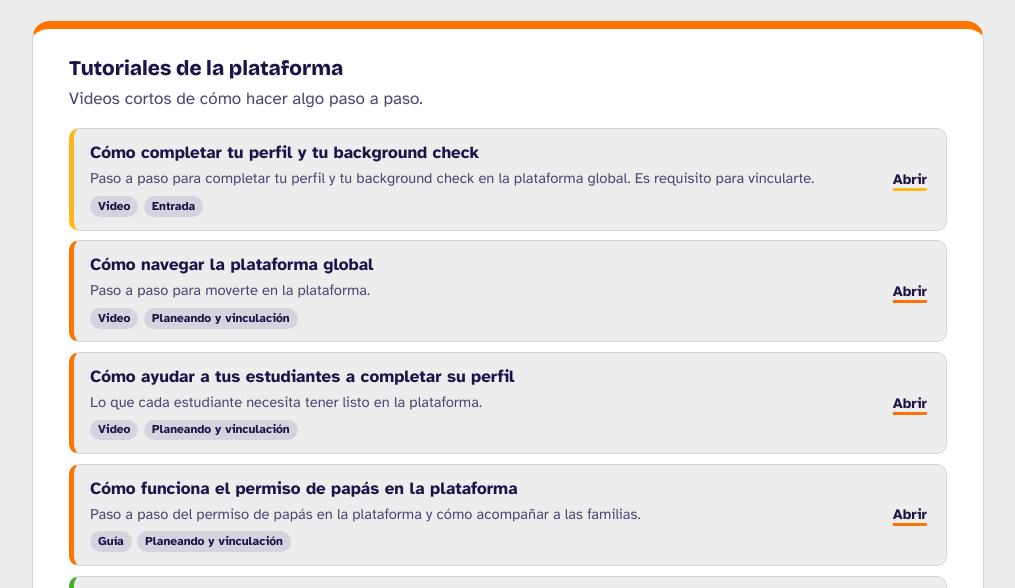
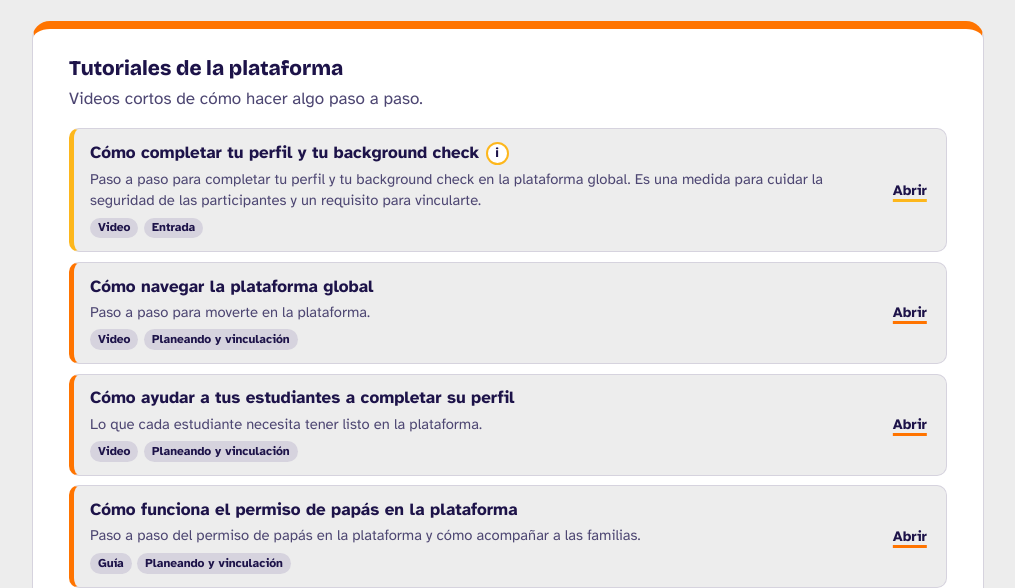
Before and after one commit to cynthia890/centro-de-mentores, a plain HTML site: page index.html in a window 1280 px wide. Both pictures are taken after a click on the link "Tutoriales de la plataforma". Shown: the part 737-1325 px from the top of the page, without its empty margins (132-1147 px from the left). Drawn offline with nearby package versions, Linux system fonts and the light colour scheme.

Commit message:
Mostrar la info del background check también en el buscador
- La explicación del background check vive ahora en el recurso
  "background" (un solo lugar) y se muestra con el botón ⓘ en su tarjeta:
  en el buscador, en Tutoriales y en el paso 3 de Entrada.
- Se aclara que es una medida para cuidar la seguridad de las participantes
  (burbuja, descripción, nota del paso y pregunta frecuente).
- Palabras de búsqueda nuevas: checkr, protección, participantes.

Co-Authored-By: Claude Opus 5.5 <noreply@anthropic.com>

```diff
--- a/index.html
+++ b/index.html
@@ -191,7 +191,7 @@ body{overflow-x:clip}
 .paso-txt{min-width:0}
 .info-btn{display:inline-grid;place-items:center;width:1.45rem;height:1.45rem;margin-left:.4rem;padding:0;border-radius:50%;border:2px solid var(--c);background:var(--surface);color:var(--ink);font-family:var(--display);font-weight:800;font-size:.8rem;line-height:1;cursor:pointer;vertical-align:.1em}
 .info-btn:hover{background:color-mix(in srgb,var(--c) 30%,var(--surface))}
-.info-btn[aria-expanded="true"]{background:var(--c);color:var(--on)}
+.info-btn[aria-expanded="true"]{background:var(--c);color:var(--on, #1D1349)}
 .burbuja{grid-column:2 / -1;position:relative;margin-top:.35rem;padding:1rem 1.15rem;border-radius:14px;background:color-mix(in srgb,var(--c) 14%,var(--surface));border:1.5px solid color-mix(in srgb,var(--c) 55%,var(--line));font-size:.93rem;line-height:1.45}
 .burbuja::before{content:"";position:absolute;top:-8px;left:1.5rem;width:13px;height:13px;background:inherit;border-left:inherit;border-top:inherit;transform:rotate(45deg)}
 .burbuja[hidden]{display:none}
@@ -199,6 +199,7 @@ body{overflow-x:clip}
 .burbuja dt{font-weight:700;color:var(--ink)}
 .burbuja dd{margin:.1rem 0 0;color:var(--ink-soft)}
 @media (max-width:600px){.burbuja{grid-column:1 / -1}}
+.recurso .burbuja{grid-column:1 / -1;margin-top:.6rem}
 .opc{display:inline-block;font-size:.75rem;font-weight:700;border:1.5px solid var(--ink-soft);color:var(--ink-soft);border-radius:999px;padding:0 .5rem;margin-right:.35rem;vertical-align:.1em}
 .ir{font-weight:700;font-size:.9rem;text-decoration:underline;text-decoration-color:var(--c);text-decoration-thickness:3px;text-underline-offset:4px;color:var(--ink);white-space:nowrap;padding:.1rem .2rem}
 .ir:hover{color:var(--alert)}
@@ -679,7 +680,15 @@ const CONFIG = {
     { id: "complica", titulo: "Cuando algo se complica", desc: "Qué hacer ante imprevistos con tu equipo, las familias o la plataforma.", etapa: "toda", tipo: "Guía", palabras: "problema ayuda conflicto imprevisto escalar", liga: "#complica" },
     { id: "faq", titulo: "Preguntas frecuentes", desc: "Respuestas rápidas a las dudas más comunes de los mentores.", etapa: "toda", tipo: "Guía", palabras: "faq dudas preguntas ayuda", liga: "#preguntas" },
 
-    { id: "background", titulo: "Cómo completar tu perfil y tu background check", desc: "Paso a paso para completar tu perfil y tu background check en la plataforma global. Es requisito para vincularte.", etapa: "entrada", tipo: "Video", tutorial: "plataforma", palabras: "perfil registro verificacion antecedentes requisito seguridad onboarding tutorial", liga: "https://my.technovation.org/" },
+    /* "info" (opcional) muestra un botón ⓘ con una burbuja de preguntas y respuestas
+       en la tarjeta del recurso (buscador, etapas, Tutoriales) y en el paso que lo use. */
+    { id: "background", titulo: "Cómo completar tu perfil y tu background check", desc: "Paso a paso para completar tu perfil y tu background check en la plataforma global. Es una medida para cuidar la seguridad de las participantes y un requisito para vincularte.", etapa: "entrada", tipo: "Video", tutorial: "plataforma", palabras: "perfil registro verificacion antecedentes requisito seguridad proteccion participantes checkr onboarding tutorial", liga: "https://my.technovation.org/",
+      info: [
+        { t: "¿Qué es?", r: "Desde esta temporada, Technovation Global pide a todos los mentores, también en México, completar un background check (verificación de antecedentes) como parte de su registro en la plataforma global." },
+        { t: "¿Por qué es importante?", r: "Es una medida para cuidar la seguridad de las participantes: forma parte de los procedimientos de seguridad estudiantil de Technovation. Por eso, sin él no puedes vincularte con un equipo." },
+        { t: "¿Cómo se hace?", r: "Según el país, con Checkr, la empresa socia de Technovation, o subiendo documentos que cumplan los requisitos locales. Todavía falta confirmar cuál de las dos opciones aplica en México; te avisaremos en cuanto lo sepamos." },
+        { t: "¿Quién lo hace?", r: "Tú lo completas por tu cuenta y Technovation HQ lo gestiona. Si tienes dudas, escribe a Megan y Rae en volunteers@technovation.org. Mentoralia te avisa y te acompaña en el proceso." }
+      ] },
     { id: "acuerdo-equipo", titulo: "Acuerdo de trabajo con tu equipo", desc: "Para ponerse de acuerdo con tu equipo en cómo van a trabajar juntos durante la temporada.", etapa: "vinculacion", tipo: "Documento", palabras: "acuerdo trabajo equipo reglas compromisos convivencia dupla", liga: "https://drive.google.com/file/d/1EFSeuPitRLOrx7Idy0BSZuXAHsB_DQrw/view?usp=sharing" },
     { id: "guia-entregables", titulo: "Guía de entregables", desc: "Qué incluye cada entregable, con los cambios de esta temporada: ética, Business Canvas y video técnico.", etapa: "aprendizaje", tipo: "Guía", palabras: "entregables etica business canvas video tecnico pitch requisitos", liga: "#" },
     { id: "banco-casos", titulo: "Banco de casos prácticos", desc: "Los casos de la capacitación, para consultarlos cuando enfrentes una situación real.", etapa: "aprendizaje", tipo: "Documento", palabras: "casos practica ejemplos situaciones", liga: "#" },
@@ -694,15 +703,9 @@ const CONFIG = {
       pasos: [
         { texto: "Completa la capacitación global de Technovation (6 módulos)", recurso: "capacitacion-global" },
         { texto: "Completa tu perfil en la plataforma global", nota: "Si tienes dudas, revisa los tutoriales de la plataforma.", recurso: "plataforma" },
-        /* "info" muestra un botón ⓘ que abre una burbuja con la explicación del paso.
+        /* La burbuja ⓘ de este paso toma la "info" del recurso "background".
            OJO: si agregas o quitas pasos, las palomitas guardadas se recorren. */
-        { texto: "Completa tu background check", nota: "Es requisito para vincularte con un equipo. Toca la ⓘ para saber de qué se trata.", recurso: "background",
-          info: [
-            { t: "¿Qué es?", r: "Desde esta temporada, Technovation Global pide a todos los mentores, también en México, completar un background check (verificación de antecedentes) como parte de su registro en la plataforma global." },
-            { t: "¿Cómo se hace?", r: "Según el país, con Checkr, la empresa socia de Technovation, o subiendo documentos que cumplan los requisitos locales. Todavía falta confirmar cuál de las dos opciones aplica en México; te avisaremos en cuanto lo sepamos." },
-            { t: "¿Quién lo hace?", r: "Tú lo completas por tu cuenta y Technovation HQ lo gestiona. Si tienes dudas, escribe a Megan y Rae en volunteers@technovation.org. Mentoralia te avisa y te acompaña en el proceso." },
-            { t: "¿Por qué es importante?", r: "Sin él no puedes vincularte con un equipo: forma parte de los procedimientos de seguridad estudiantil de Technovation para proteger a las participantes." }
-          ] },
+        { texto: "Completa tu background check", nota: "Es una medida para cuidar la seguridad de las participantes y un requisito para vincularte con un equipo. Toca la ⓘ para saber más.", recurso: "background" },
         { texto: "Regístrate a la sesión sincrónica (Zoom) MX", nota: "Sábado 9 de enero de 2027, 9:00 h (hora del centro de México).", recurso: "zoom-registro" },
         { texto: "Asiste a la sesión, o ve la grabación si no pudiste", recurso: "grabacion" },
         { texto: "Contesta el quiz y la evaluación (mínimo 80%)", nota: "Al terminarlo te damos la liga del WhatsApp de mentores. Si ya lo hiciste y no la tienes, pídenosla desde el botón WhatsApp de mentores de arriba. Si acreditas, ¡ya puedes vincularte con un equipo!", recurso: "quiz" },
@@ -762,7 +765,7 @@ const CONFIG = {
     { p: "¿Con quién veo los temas de mi equipo?", r: "Con tu líder de club: horarios, integrantes, avances o cualquier situación del día a día. Si mentoreas en el Club Virtual, tu líder de club es Mentoralia." },
     { p: "¿Cuáles son las fechas importantes de la temporada?", r: "11 de marzo de 2027: último día para registrar formalmente al equipo (estudiantes y mentores). 10 de febrero: fecha recomendada para iniciar el proyecto. 5 de mayo: fecha límite de entrega. 11 de mayo al 7 de junio: primera ronda de evaluación (cuartos de final). 14 de junio: anuncio de semifinalistas globales. 15 al 28 de junio: segunda ronda (semifinales). 2 de julio: celebración virtual con el anuncio de finalistas y ganadoras regionales. La fecha del World Summit está por confirmar." },
     { p: "¿Cómo me asignan un equipo?", r: "Mentoralia te asigna a un equipo ya formado, en dupla con otro mentor. Tienes 3 semanas después de la capacitación para quedar vinculado." },
-    { p: "¿Es obligatorio el background check?", r: "Sí. Desde esta temporada Technovation Global lo pide a todos los mentores, también en México, y sin él no puedes vincularte con un equipo. Lo completas por tu cuenta en la plataforma global; si tienes dudas, escribe a volunteers@technovation.org." },
+    { p: "¿Es obligatorio el background check?", r: "Sí. Desde esta temporada Technovation Global lo pide a todos los mentores, también en México. Es una medida para cuidar la seguridad de las participantes, y sin él no puedes vincularte con un equipo. Lo completas por tu cuenta en la plataforma global; si tienes dudas, escribe a volunteers@technovation.org." },
     { p: "¿Cómo me uno al WhatsApp de mentores?", r: "Te damos la liga al terminar el quiz de evaluación de la capacitación (etapa de Entrada). Si ya lo hiciste y no la tienes, toca el botón «WhatsApp de mentores» de arriba y mándanos un correo; ya va con el texto escrito." },
     { p: "¿Puedo escribirle directo a una estudiante?", r: "No. La comunicación es siempre en grupo, con sus compañeras y sus familias, y en los correos se copia a madres, padres o tutores. Tampoco se intercambian números de teléfono." },
     { p: "¿Cómo obtengo mi certificado de participación?", r: "Al cierre de la temporada lo descargas siguiendo la guía de la etapa de Celebración." },
@@ -820,17 +823,24 @@ const CONFIG = {
     return `<li><a href="${esc(liga)}"${a.alerta ? ' class="alerta"' : ""} style="--c:var(${color})"><span class="ico" aria-hidden="true"><svg viewBox="0 0 24 24">${svg}</svg></span>${esc(a.texto)}</a></li>`;
   }).join("");
 
+  // Botón ⓘ y burbuja de información (para pasos y tarjetas de recursos con "info")
+  let nInfo = 0;
+  const infoBtn = id => `<button type="button" class="info-btn" aria-expanded="false" aria-controls="${id}" aria-label="Más información">i</button>`;
+  const infoBurbuja = (id, info) => `<div class="burbuja" id="${id}" hidden><dl>${info.map(x => `<dt>${esc(x.t)}</dt><dd>${esc(x.r)}</dd>`).join("")}</dl></div>`;
+
   function tarjeta(r, conEtapa){
-    const color = etapaColor[r.etapa] || "--ink";
+    const color = etapaColor[r.etapa] || "--ink", bid = r.info ? `info-r-${++nInfo}` : "";
     return `<li class="recurso" style="--c:var(${color})">
-      <span class="rt">${esc(r.titulo)}</span>
+      <span class="rt">${esc(r.titulo)}${r.info ? infoBtn(bid) : ""}</span>
       <span class="rd">${esc(r.desc)}</span>
       <span class="meta"><span class="etq">${esc(r.tipo)}</span>${conEtapa ? `<span class="etq">${esc(etapaNombre[r.etapa] || "")}</span>` : ""}</span>
-      <a class="ir" href="${esc(r.liga)}">Abrir</a></li>`;
+      <a class="ir" href="${esc(r.liga)}">Abrir</a>${r.info ? infoBurbuja(bid, r.info) : ""}</li>`;
   }
 
   function listaPasos(pasos, prefijo){
     return `<ol class="pasos">` + pasos.map((s,j) => {
+      const info = s.info || (s.recurso && R[s.recurso] && R[s.recurso].info);
+      s = { ...s, info };
       const k = `${prefijo}:${j}`, on = store.get(k) === "1", l = ligaDe(s), bid = `info-${prefijo.replace(/\W/g, "")}-${j}`;
       return `<li class="${on ? "hecho" : ""}">
         <input type="checkbox" id="${k}" data-k="${k}" ${on ? "checked" : ""} aria-label="Marcar paso ${j+1} como hecho">
```
Also changed, not shown: 1 other file.
